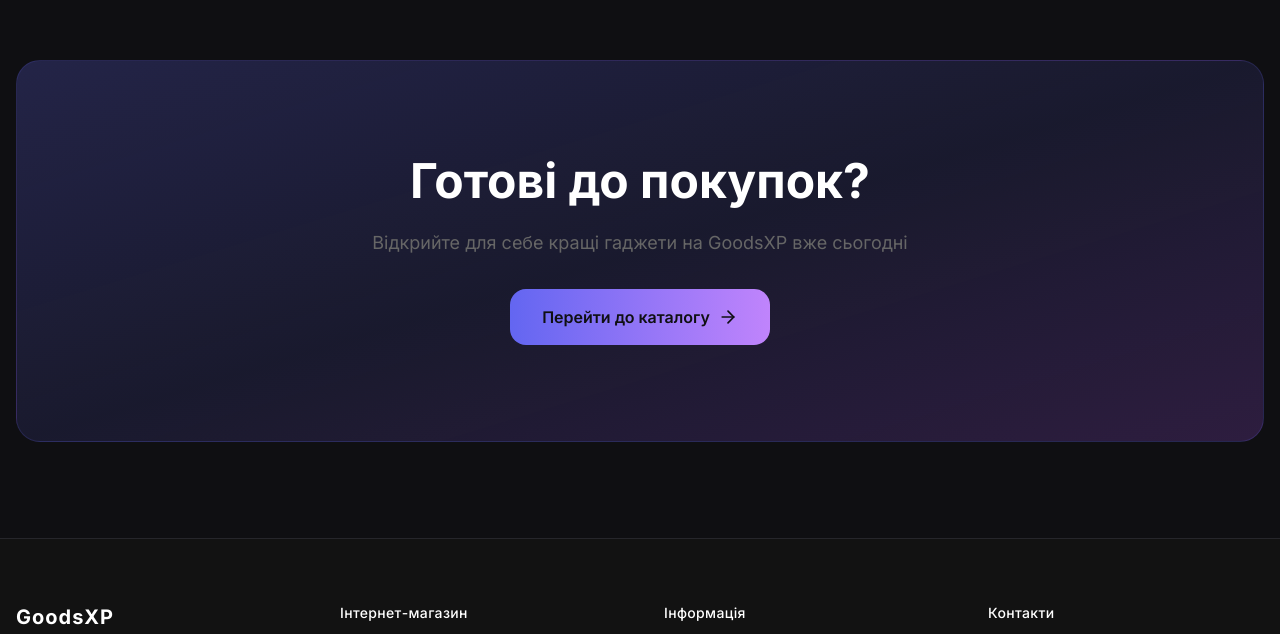
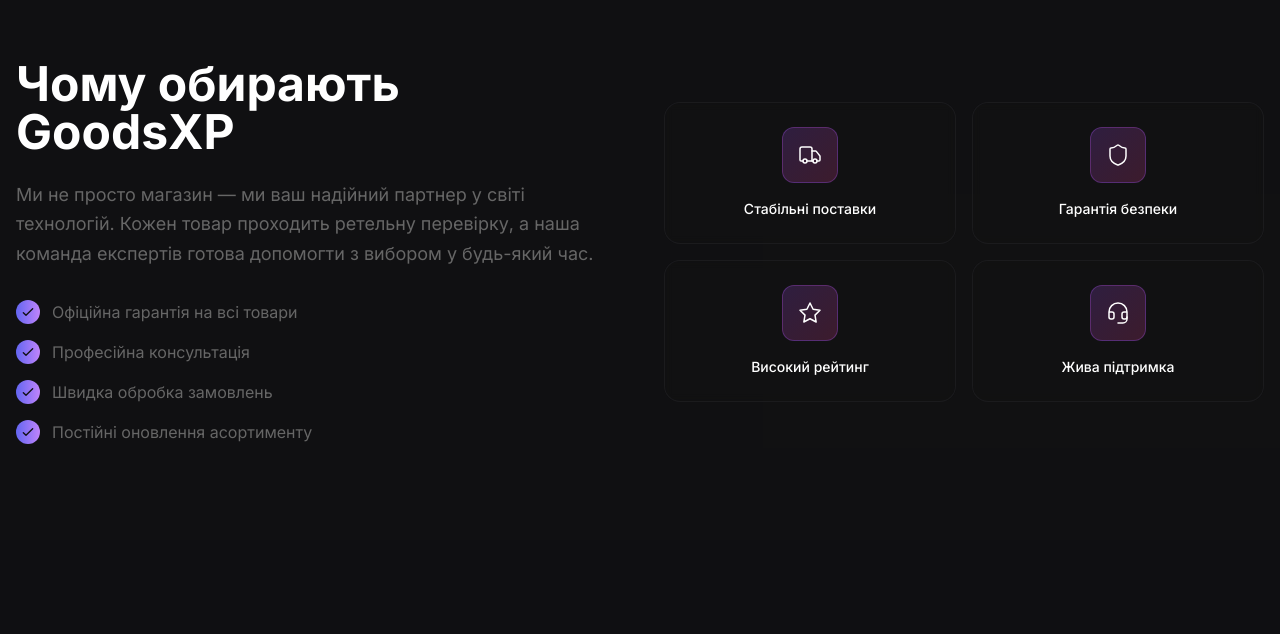
Before and after one commit to deonisiynet-tech/goodsxp, a Next.js app in the folder client/: page / in a window 1280 px wide. Shown: the part 1839-2473 px from the top of the page. Built offline with nearby package versions, Linux system fonts and the light colour scheme; no server answers.

Commit message:
Fix uodate

```diff
--- a/client/src/app/page.tsx
+++ b/client/src/app/page.tsx
@@ -1,7 +1,7 @@
 'use client';
 
 import Link from 'next/link';
-import { ArrowRight, Truck, Shield, RefreshCw, Star, Zap, CheckCircle } from 'lucide-react';
+import { ArrowRight, Truck, Shield, RefreshCw, Star, Zap, CheckCircle, Headset, Package } from 'lucide-react';
 import Header from '@/components/Header';
 import Footer from '@/components/Footer';
 import ProductList from '@/components/ProductList';
@@ -142,6 +142,38 @@
         {/* ===== POPULAR PRODUCTS ===== */}
         <ProductList title="Популярні товари" limit={8} showAllLink />
 
+        {/* ===== WHY CHOOSE US ===== */}
+        <section className="py-24 bg-surface/50">
+          <div className="container mx-auto px-4">
+            <div className="grid grid-cols-1 lg:grid-cols-2 gap-12 items-center">
+              <div>
+                <h2 className="text-4xl md:text-5xl font-bold mb-6">
+                  Чому обирають GoodsXP
+                </h2>
+                <p className="text-muted text-lg mb-8 leading-relaxed">
+                  Ми не просто магазин — ми ваш надійний партнер у світі технологій.
+                  Кожен товар проходить ретельну перевірку, а наша команда експертів
+                  готова допомогти з вибором у будь-який час.
+                </p>
+
+                <div className="space-y-4">
+                  <FeatureItem text="Офіційна гарантія на всі товари" />
+                  <FeatureItem text="Професійна консультація" />
+                  <FeatureItem text="Швидка обробка замовлень" />
+                  <FeatureItem text="Постійні оновлення асортименту" />
+                </div>
+              </div>
+
+              <div className="grid grid-cols-2 gap-4">
+                <StatCard icon={Truck} label="Стабільні поставки" />
+                <StatCard icon={Shield} label="Гарантія безпеки" />
+                <StatCard icon={Star} label="Високий рейтинг" />
+                <StatCard icon={Headset} label="Жива підтримка" />
+              </div>
+            </div>
+          </div>
+        </section>
+
         {/* ===== CTA SECTION ===== */}
         <section className="py-24">
           <div className="container mx-auto px-4">
@@ -196,3 +228,27 @@
     </div>
   );
 }
+
+function FeatureItem({ text }: { text: string }) {
+  return (
+    <div className="flex items-center gap-3">
+      <div className="w-6 h-6 rounded-full bg-gradient-to-r from-primary to-purple-400 flex items-center justify-center flex-shrink-0">
+        <svg className="w-4 h-4 text-background" fill="none" viewBox="0 0 24 24" stroke="currentColor">
+          <path strokeLinecap="round" strokeLinejoin="round" strokeWidth={2} d="M5 13l4 4L19 7" />
+        </svg>
+      </div>
+      <span className="text-muted">{text}</span>
+    </div>
+  );
+}
+
+function StatCard({ icon: Icon, label }: { icon: any; label: string }) {
+  return (
+    <div className="group p-6 rounded-2xl bg-surface/50 backdrop-blur-sm border border-border/50 hover:border-purple-500/50 transition-all duration-300 hover:shadow-[0_0_30px_rgba(168,85,247,0.2)] hover:-translate-y-1">
+      <div className="w-14 h-14 mx-auto mb-4 rounded-xl bg-gradient-to-br from-purple-500/20 to-pink-500/20 border border-purple-500/30 flex items-center justify-center group-hover:scale-110 transition-transform duration-300">
+        <Icon size={24} className="text-white" strokeWidth={1.5} />
+      </div>
+      <div className="text-sm font-medium text-white text-center">{label}</div>
+    </div>
+  );
+}
```
